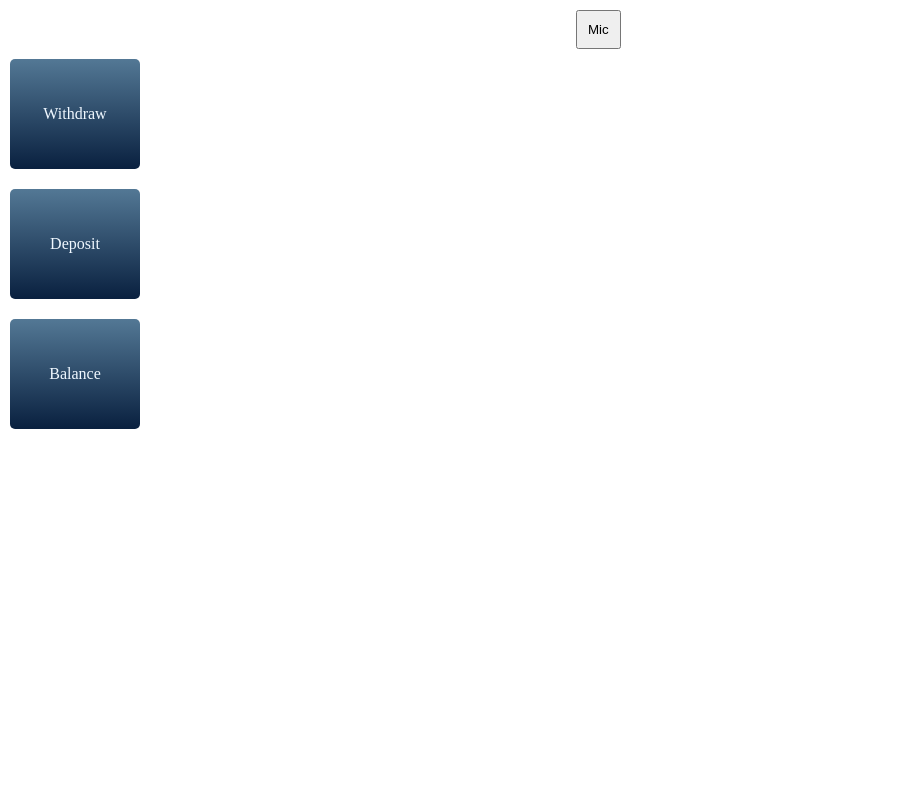
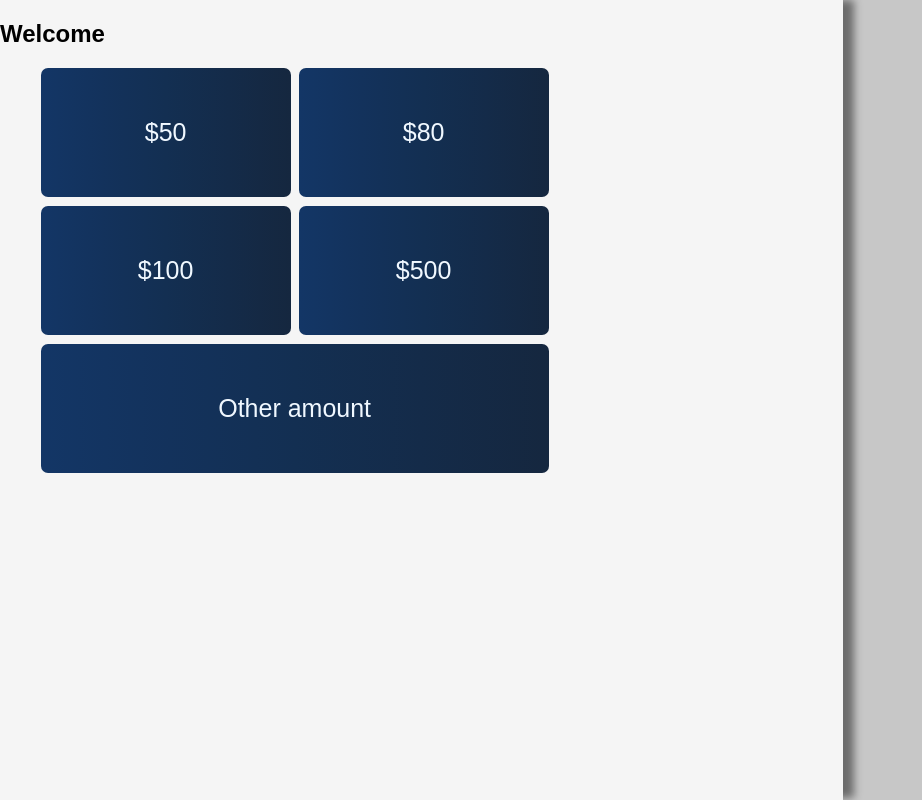
Before and after one commit to Afiq-Ashriq/PFDProject, a plain HTML site: page index.html in a window 1280 px wide. Shown: the whole page, without its empty margins (0-922 px from the left). Drawn offline with Linux system fonts and the light colour scheme.

Commit message:
Added more styling, removed button for mic changed mic start to keyup event listener

```diff
--- a/index.html
+++ b/index.html
@@ -7,20 +7,26 @@
     <link rel="stylesheet" href="style.css">
 </head>
 <body>
-    <button id="mic">Mic</button>
+    <div class="container">
+        <div class="left">
+            <h2>Welcome</h2>
+            <div class="services">
+                <div class="div1"><p>$50</p></div>
+                <div class="div2"><p>$80</p></div>
+                <div class="div3"><p>$100</p></div>
+                <div class="div4"><p>$500</p></div>
+                <div class="div5"><p>Other amount</p></div>
+            </div>
+        </div>
+        <div class="vl"></div>
+        <div class="right">
+            <div class="ncServices">
 
-    <div class="services">
-        <div>
-            <p>Withdraw</p>
+            </div>
         </div>
-        <div>
-            <p>Deposit</p>
-        </div>
-        <div>
-            <p>Balance</p>
-        </div>
+    </div>
 
-    </div>
+
 </body>
 <script src="voice.js"></script>
 </html>
--- a/style.css
+++ b/style.css
@@ -1,34 +1,66 @@
 body {
+    font-family: Arial, Helvetica, sans-serif;
     margin: 0;
     padding: 0;
     box-sizing: border-box;
+    overflow-y: hidden;
 }
-#mic {
-    margin-top: 10px;
-    margin-left: 45%;
-    padding: 10px;
-}
-.services {
-    width: 150px;
-    height: 150px;
-    display: flex;
-    flex-direction: column;
+
+.services div:hover {
+    cursor: pointer;
 }
 
 
-.services div {
+.services {
+    position: relative;
+    left: 5%;
+    display: grid;
+    grid-template-columns: repeat(2,250px);
+    grid-template-rows: repeat(3,130px);
+    grid-column-gap: 8px;
+    grid-row-gap: 8px;
+    color: aliceblue;
+    align-items: center;
     text-align: center;
-    background-image: linear-gradient(to top, #09203f 0%, #537895 100%);
-    border-radius: 5px;
-    color: aliceblue;
-    margin: 10px;
-    padding: 30px;
-
 }
 
+.services p {
+    margin: 0;
+    font-size: 25px;
+}
+.div1 { grid-area: 1 / 1 / 2 / 2; }
+.div2 { grid-area: 1 / 2 / 2 / 3; }
+.div3 { grid-area: 2 / 1 / 3 / 2; }
+.div4 { grid-area: 2 / 2 / 3 / 3; }
+.div5 { grid-area: 3 / 1 / 4 / 3; }
 
-.services div:hover {
-    cursor: pointer;
+.services > div {
+    border-radius: 7px;
+    background-image: linear-gradient(to right, #133666, #13325c, #132f52, #142b49, #15273f);
+    padding: 50px 0;
+    font-size: 15px;
+}
 
+.container {
+    display: flex;
+    flex-direction: row;
+}
 
+.vl {
+    border-left: 30px solid whitesmoke;
+    height: 100vh;
+    -webkit-box-shadow: 12px -1px 8px -1px rgba(0,0,0,0.46);
+    box-shadow: 12px -1px 8px -1px rgba(0,0,0,0.46);
+    z-index: 2;
+  }
+
+.right {
+    position: relative;
+    width: 35%;
+    background-color:rgb(199, 199, 199);
 }
+
+.left {
+    width: 65%;
+    background-color: whitesmoke;
+}
--- a/voice.js
+++ b/voice.js
@@ -3,19 +3,22 @@ const recognition = new SpeechRecognition();
 const synth = window.speechSynthesis;
 const greetingText = "Welcome what would you like to do today?";
 
-
-const micBtn = document.querySelector('#mic');
-micBtn.addEventListener('click', () => {
-  recognition.start();
+document.addEventListener('keyup', (event) => {   //Start capturing voice input when mic button is clicked
+  var name = event.key;
+  if (name === 'q'){
+    recognition.start();
+  }
 });
 
+//Hardcoded balance
 let balance = 250;
+
 //Window.onload = greeting(greetingText);
 
 recognition.onresult = (event) => {
   console.log("HAIII");
 
-  const command = event.results[0][0].transcript.toLowerCase();
+  const command = event.results[0][0].transcript.toLowerCase(); //Converts audio to text
 
   if (command === 'balance' || command === 'check balance') {
     console.log(`${balance}`);
@@ -23,14 +26,28 @@ recognition.onresult = (event) => {
 
   } else if (command === 'deposit') {
     speak('Please place cash in to the deposit slot');
-
+    amtDeposit = 100; //Add in input field for deposit to show money has been put into the slot
+    balance += amtDeposit;
+    setTimeout(() => {
+      speak(`Successfully deposited ${amtDeposit} dollars`);
+    }, 5000);
 
   } else if (command === 'withdraw') {
     speak('Enter amount you wish to withdraw on the PIN pad');
+    //Add in atm pin pan on screen to allow user to select amount they wish to deposit.
 
 
-  } else {
+
+  } else if (command === 'withdraw $50' || command === 'withdraw $100' || command === 'withdraw $20' ) { //withdrawing when amount is said
+    let amount = parseInt(command.slice(10));
+    speak(`Are you sure you want to withdraw ${amount} dollars`);
+    console.log(amount);
+    console.log(balance - amount);
+
+  }
+  else {
     //speak("I'm sorry I did not catch that please repeat");
+    console.log(command);
 
   }
 
@@ -42,5 +59,6 @@ function speak(text) {
   utterance.rate = 0.9;
   utterance.pitch = 1.1;
 
+
   synth.speak(utterance);
 }
```
